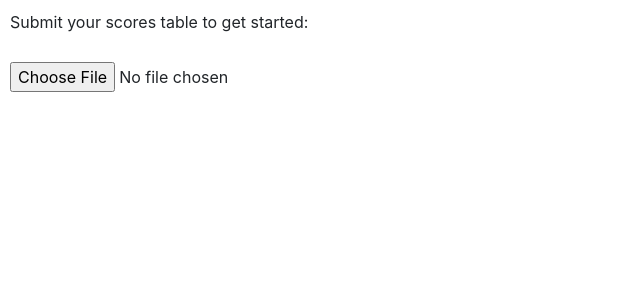
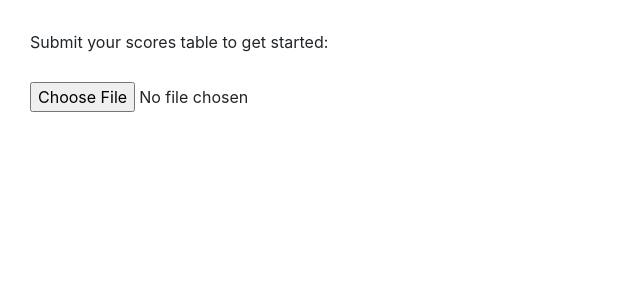
Before and after one commit to nhrnjicKlika/frontend-assignment, a Vue app: page /#/ in a window 1280 px wide. Shown: the top 300 px of the page, without its empty margins (0-640 px from the left). Built offline with nearby package versions, Linux system fonts and the light colour scheme.

Commit message:
applied some basic styles

```diff
--- a/src/App.vue
+++ b/src/App.vue
@@ -12,4 +12,8 @@ export default {
 
 <style>
 
+#app{
+  padding: 20px;
+}
+
 </style>
--- a/src/components/ScoresTable.vue
+++ b/src/components/ScoresTable.vue
@@ -45,7 +45,7 @@
                             <td> {{ team.gamesPlayed }} </td>
                             <td> {{ team.wins }} </td>
                             <td> {{ team.draw }} </td>
-                            <td> {{ scoresTableInitial - team.wins - team.draw }} </td>
+                            <td> {{ scoresTableInitial.length - team.wins - team.draw }} </td>
                             <td> {{ team.scoredGoals }} </td>
                             <td> {{ team.recievedGoals }} </td>
                             <td> {{ team.scoredGoals - team.recievedGoals }} </td>
@@ -124,3 +124,15 @@ export default{
 }
 
 </script>
+
+<style>
+
+.matches-listing{
+    padding: 25px;
+}
+
+table{
+    text-align: center;
+}
+
+</style>
```
